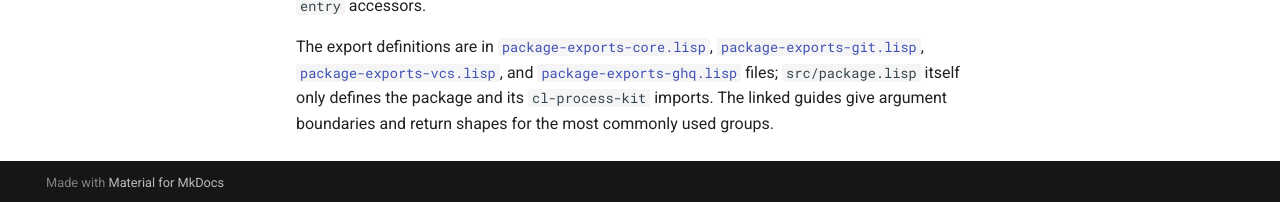
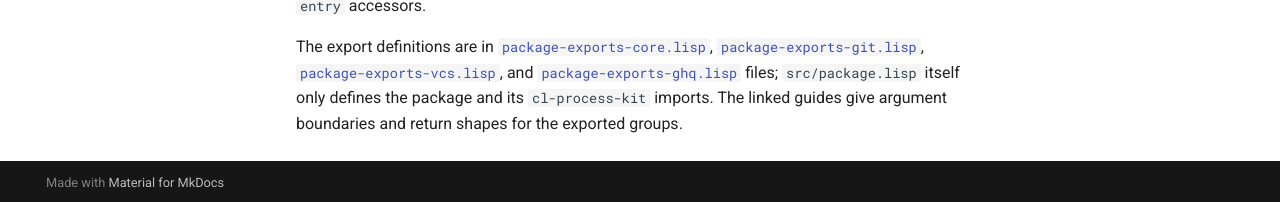
Before and after one commit to nerima-lisp/cl-vcs-kit, an MkDocs documentation site: the page built from docs/src/reference/api.md, in a window 1280 px wide and 900 px high, scrolled down 2732 px. Shown: the part 695-897 px from the top of the window. Built offline with MkDocs 1.6.1 and Material for MkDocs 9.7.7, drawn with Linux system fonts in a browser that asks for light colours; comment, search, counter and statistics services are not loaded.

Commit message:
docs: remove usage-frequency qualifier

```diff
--- a/docs/src/reference/api.md
+++ b/docs/src/reference/api.md
@@ -159,4 +159,4 @@ and
 [`package-exports-ghq.lisp`](https://github.com/nerima-lisp/cl-vcs-kit/blob/main/src/package-exports-ghq.lisp)
 files; `src/package.lisp` itself only defines the package and its
 `cl-process-kit` imports. The linked guides give argument boundaries and return
-shapes for the most commonly used groups.
+shapes for the exported groups.
```
